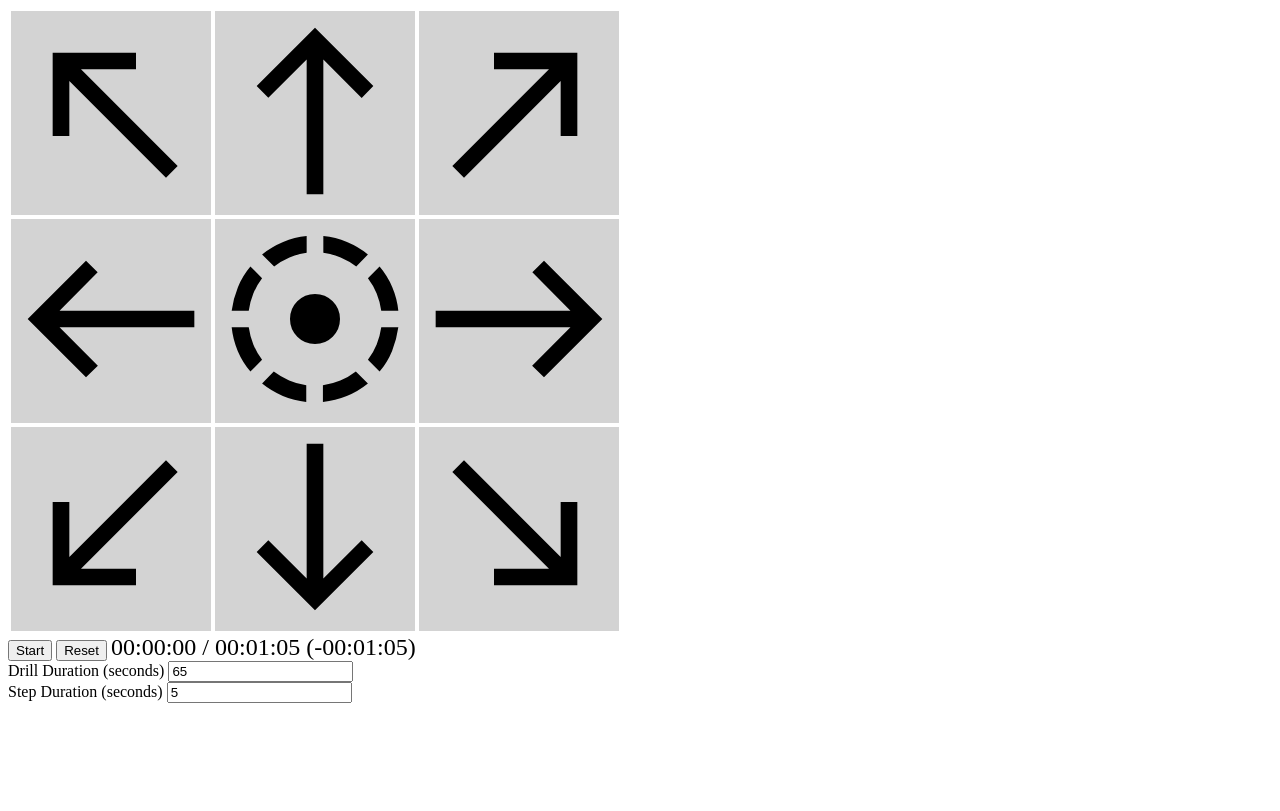
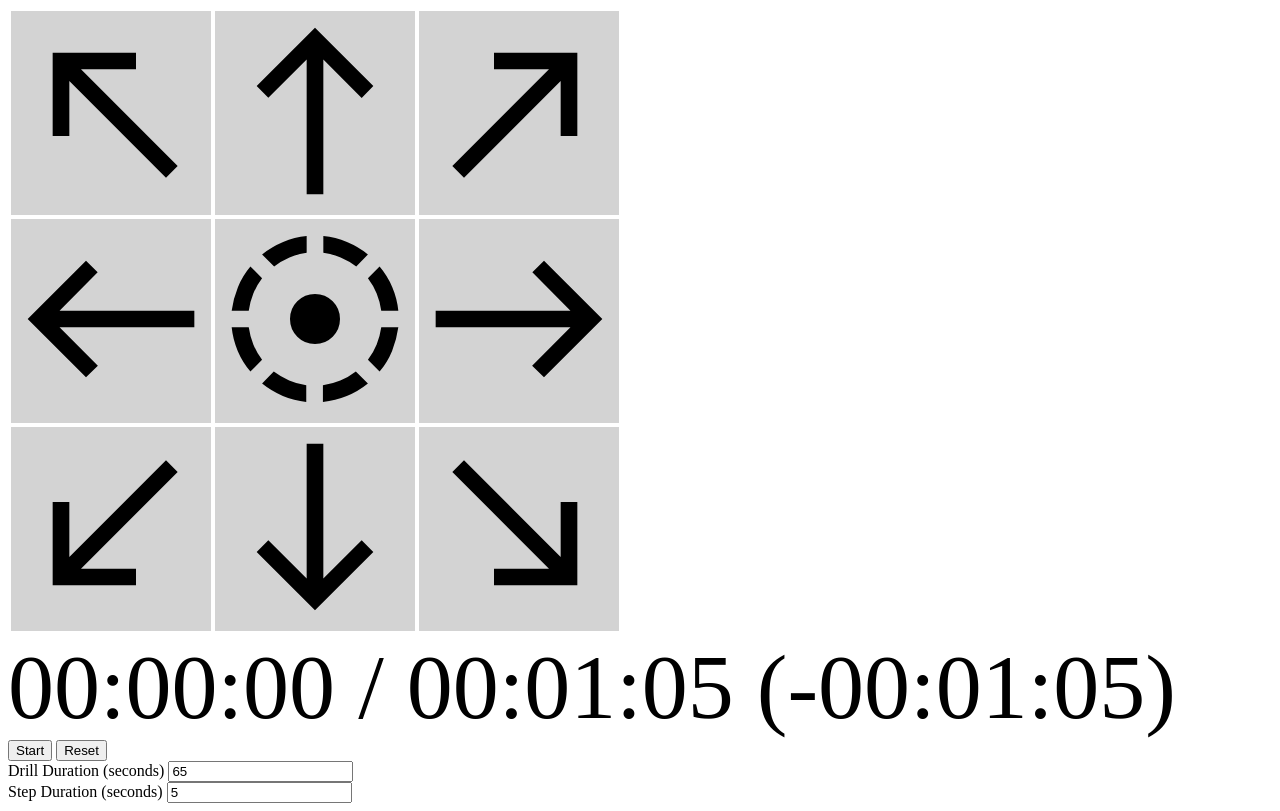
Before and after one commit to White7292/wc-training-tool, a SvelteKit app: page / in a window 1280 px wide. Built offline with nearby package versions, Linux system fonts and the light colour scheme.

Commit message:
Moved timer above controls + enlarged font.

```diff
--- a/src/routes/+page.svelte
+++ b/src/routes/+page.svelte
@@ -154,13 +154,7 @@
 </div>
 
 <div class="drill-controls">
-	<div class="buttons-container">
-		{#if !isRunning}
-			<button on:click={startFootworkDrill}>Start</button>
-		{:else}
-			<button on:click={stopFootworkDrill}>Stop</button>
-		{/if}
-		<button on:click={resetFootworkDrill}>Reset</button>
+	<div class="timer-container">
 		<span class="time-display">
 			{printTime(elapsedTime)} / {printTime(drillDuration)}
 			{#if elapsedTime > drillDuration}
@@ -169,6 +163,14 @@
 				(-{printTime(Math.abs(timeLeft))})
 			{/if}
 		</span>
+	</div>
+	<div class="buttons-container">
+		{#if !isRunning}
+			<button on:click={startFootworkDrill}>Start</button>
+		{:else}
+			<button on:click={stopFootworkDrill}>Stop</button>
+		{/if}
+		<button on:click={resetFootworkDrill}>Reset</button>
 	</div>
 
 	<div class="input-container">
@@ -208,6 +210,6 @@
 	}
 
 	.time-display {
-		font-size: 24px;
+		font-size: 92px;
 	}
 </style>
```
